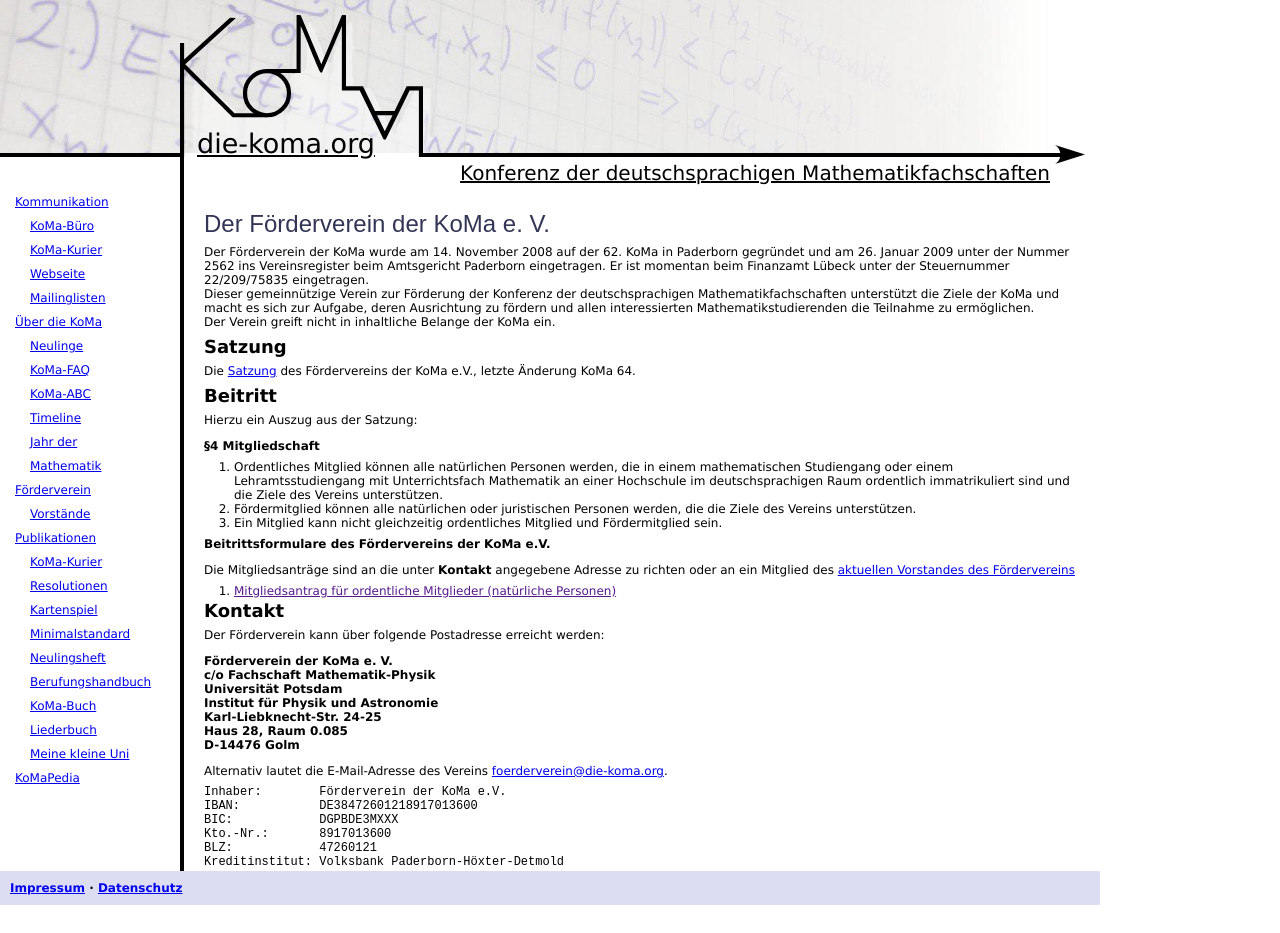
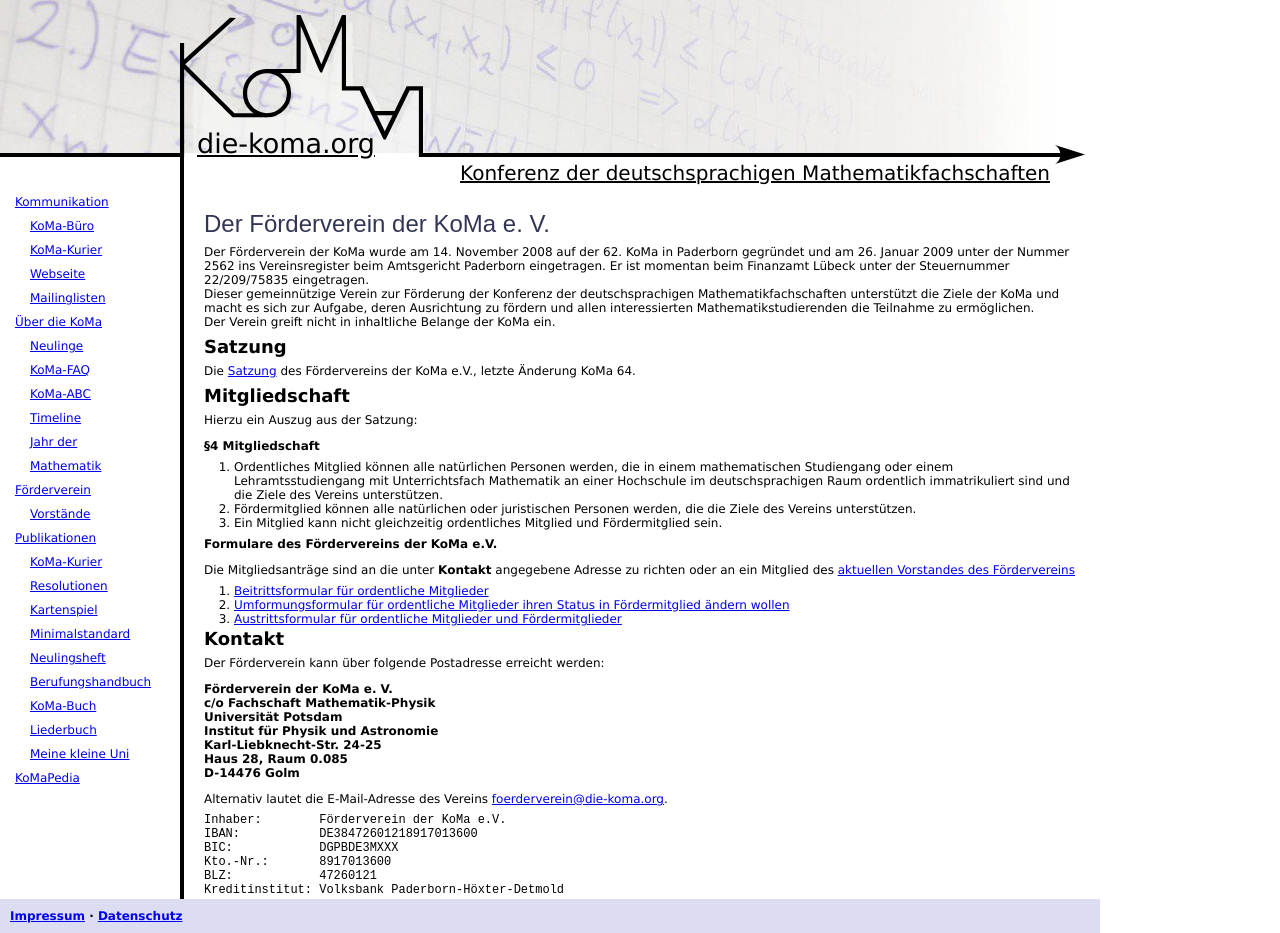
Before and after one commit to Die-KoMa/die-koma.org, a Jekyll site: the page built from foerderverein/index.md, in a window 1280 px wide. Built offline with Jekyll 4.4.1, drawn with Linux system fonts in a browser that asks for light colours; before the commit the page ends 905 px from its top, so only the background shows below that.

Commit message:
Neue Formulare eingepflegt

```diff
--- a/foerderverein/index.md
+++ b/foerderverein/index.md
@@ -13,7 +13,7 @@
 ## Satzung
 Die [Satzung](https://old.die-koma.org/wiki-beta/images/4/41/Satzung_verein_090530.pdf) des Fördervereins der KoMa e.V., letzte Änderung KoMa 64.
 
-## Beitritt
+## Mitgliedschaft
 
 Hierzu ein Auszug aus der Satzung:
 
@@ -23,11 +23,13 @@
 2. Fördermitglied können alle natürlichen oder juristischen Personen werden, die die Ziele des Vereins unterstützen.
 3. Ein Mitglied kann nicht gleichzeitig ordentliches Mitglied und Fördermitglied sein.
 
-**Beitrittsformulare des Fördervereins der KoMa e.V.**
+**Formulare des Fördervereins der KoMa e.V.**
 
 Die Mitgliedsanträge sind an die unter **Kontakt** angegebene Adresse zu richten oder an ein Mitglied des [aktuellen Vorstandes des Fördervereins](https://die-koma.org/foerderverein/vorstaende/)
 
-1. [Mitgliedsantrag für ordentliche Mitglieder (natürliche Personen)]()
+1. [Beitrittsformular für ordentliche Mitglieder](https://old.die-koma.org/wiki-beta/images/2/28/Beitrittsformular_KoMa_e_V.pdf)
+2. [Umformungsformular für ordentliche Mitglieder ihren Status in Fördermitglied ändern wollen](https://old.die-koma.org/wiki-beta/images/7/7d/Umformungsformular_KoMa_e_V.pdf)
+3. [Austrittsformular für ordentliche Mitglieder und Fördermitglieder](https://old.die-koma.org/wiki-beta/images/0/09/Austrittsformular_KoMa_e_V.pdf)
 
 ## Kontakt
 
```
